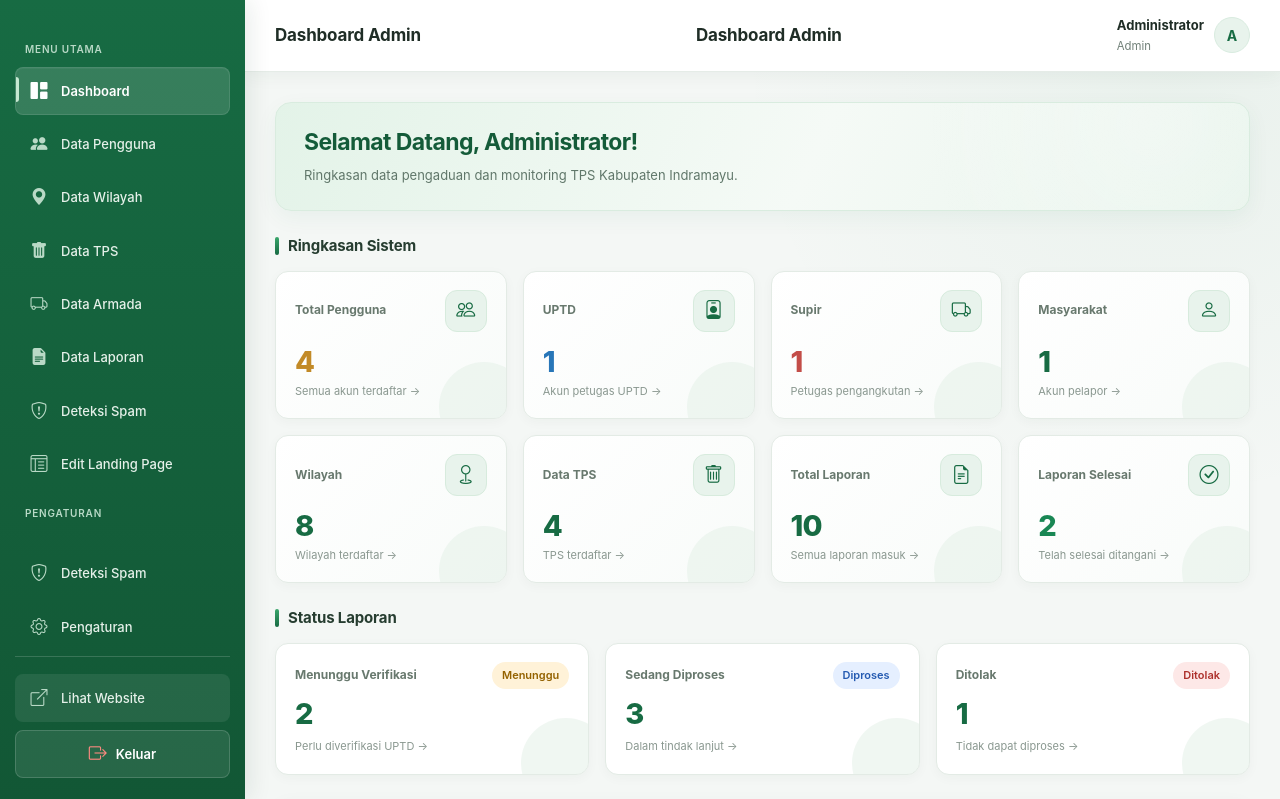
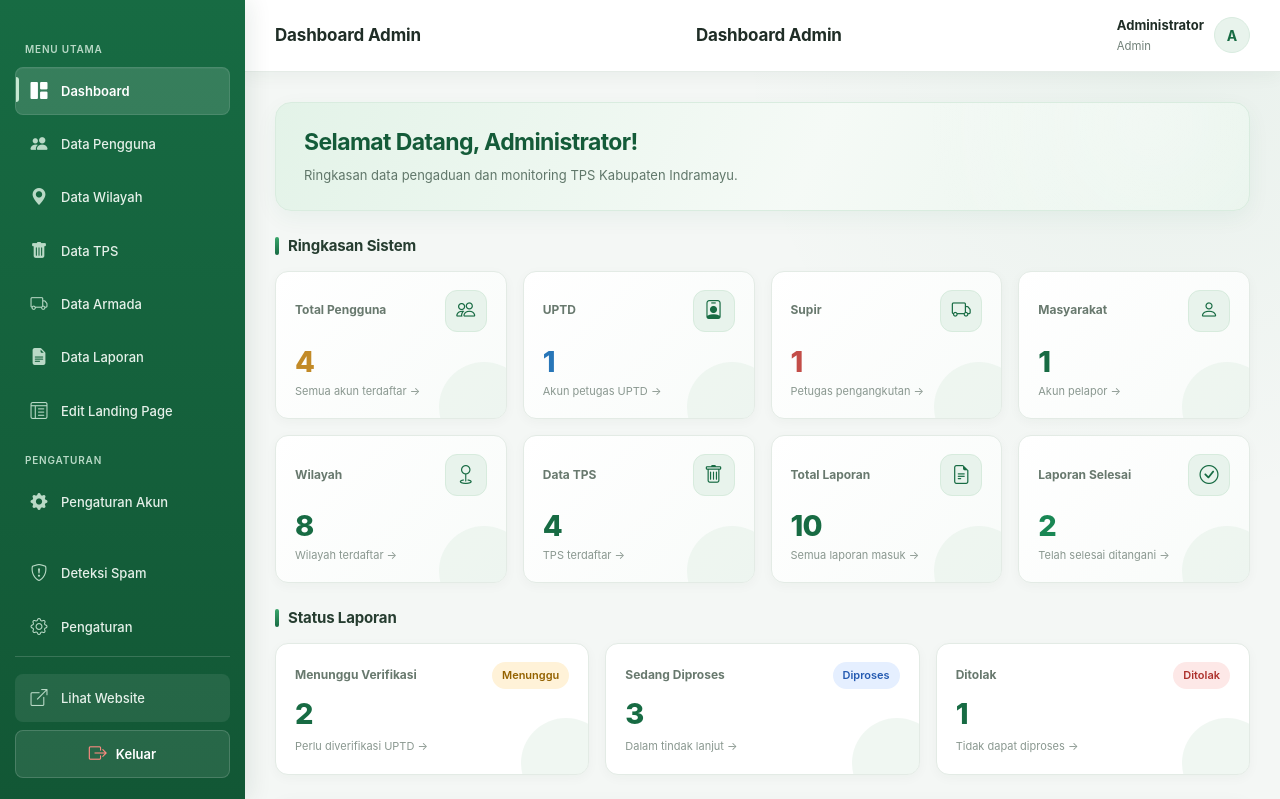
Before and after one commit to ekafadilla/pantau_tps_baru, a Laravel app: page /admin/dashboard in a window 1280 px wide. Shown: the top 799 px of the page. Run offline with Laravel 12, Linux system fonts and the light colour scheme; a user stored in the database is signed in; data comes from the database, SQL or seed files in the repository.

Commit message:
perbaikan

```diff
--- a/resources/views/layouts/admin.blade.php
+++ b/resources/views/layouts/admin.blade.php
@@ -315,11 +315,6 @@
                 <span>Data Laporan</span>
             </a>
 
-            <a href="{{ route('admin.spam.index') }}"
-   class="menu {{ request()->routeIs('admin.spam.*') ? 'active' : '' }}">
-    <i class="bi bi-shield-exclamation"></i>
-    <span>Deteksi Spam</span>
-</a>
 
             <a href="{{ route('admin.landing.edit') }}"
                class="menu {{ request()->routeIs('admin.landing.*') ? 'active' : '' }}">
```
